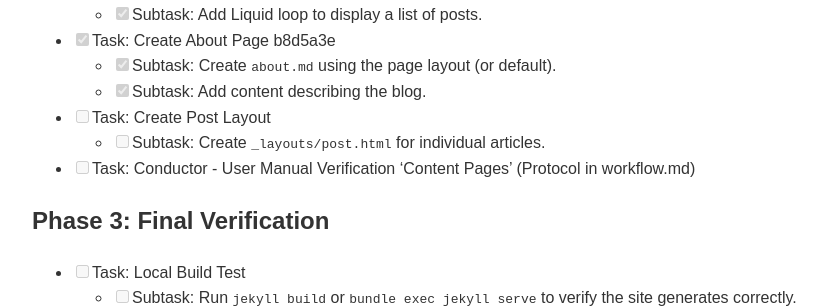
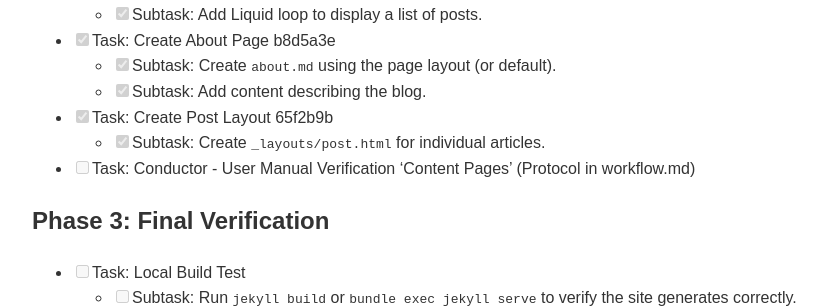
Before and after one commit to geraldagapov/blog, a Jekyll site: the page built from conductor/tracks/jekyll_blog_setup_20251225/plan.md, in a window 1280 px wide. Shown: the part 632-940 px from the top of the page, without its empty margins (208-1035 px from the left). Built offline with Jekyll 4.4.1, drawn with Linux system fonts in a browser that asks for light colours; our own code applies the rules of GitHub Pages for plain Markdown files; a file with an impossible date is left out.

Commit message:
conductor(plan): Mark task 'Create Post Layout' as complete

```diff
--- a/conductor/tracks/jekyll_blog_setup_20251225/plan.md
+++ b/conductor/tracks/jekyll_blog_setup_20251225/plan.md
@@ -19,8 +19,8 @@
 - [x] Task: Create About Page b8d5a3e
     - [x] Subtask: Create `about.md` using the page layout (or default).
     - [x] Subtask: Add content describing the blog.
-- [ ] Task: Create Post Layout
-    - [ ] Subtask: Create `_layouts/post.html` for individual articles.
+- [x] Task: Create Post Layout 65f2b9b
+    - [x] Subtask: Create `_layouts/post.html` for individual articles.
 - [ ] Task: Conductor - User Manual Verification 'Content Pages' (Protocol in workflow.md)
 
 ## Phase 3: Final Verification
```
